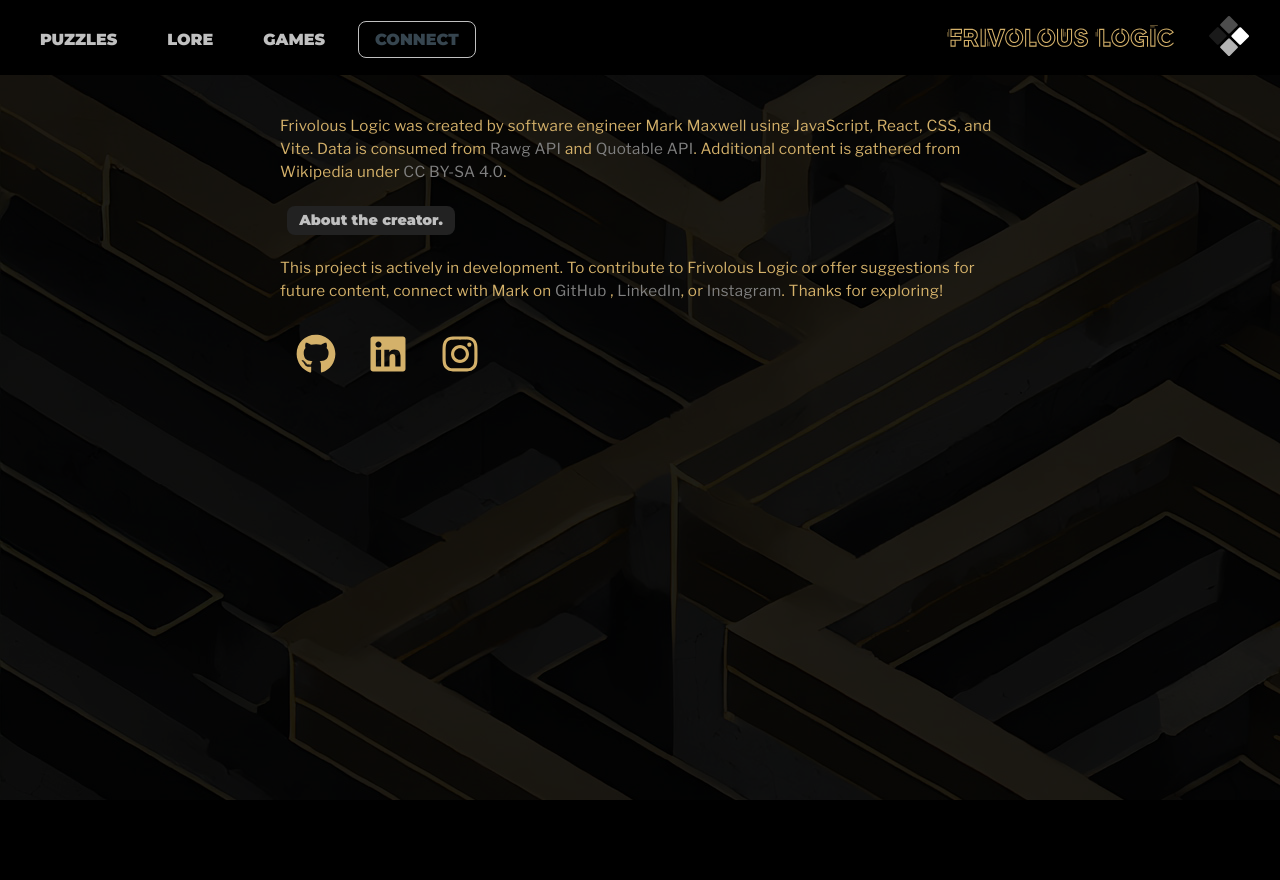
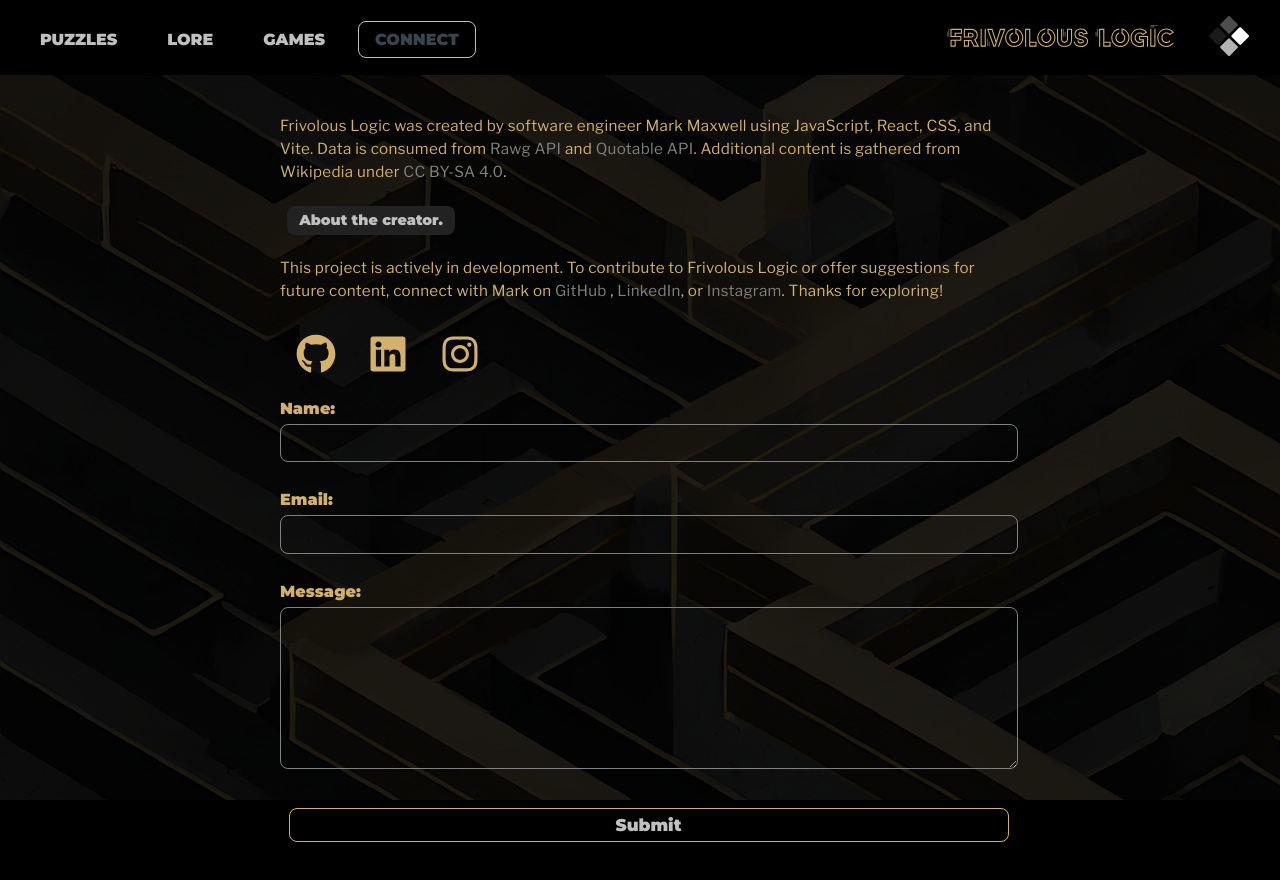
Before and after one commit to mark-mxwl/frivolous-logic, a React (Vite) app: page / in a window 1280 px wide. Both pictures are taken after a click on the button "CONNECT". Shown: the top 880 px of the page. Before the commit the page ends 800 px from the top, so only its background shows below. Built offline with nearby package versions, Linux system fonts and the light colour scheme; no server answers.

Commit message:
form fix, styles

```diff
--- a/src/components/Connect.jsx
+++ b/src/components/Connect.jsx
@@ -2,7 +2,6 @@
 import { FontAwesomeIcon } from "@fortawesome/react-fontawesome";
 import { faGithub, faInstagram, faLinkedin } from "@fortawesome/free-brands-svg-icons";
 import Form from "./Form";
-// import About from "./About";
 
 export default function DevConnect() {
   const styles = { textDecoration: "none", fontWeight: "bold" };
@@ -11,7 +10,9 @@
   return (
     <div className="page-content">
       <div className="about-overlay" style={{ visibility: `${overlay}` }}>
-        <h1 className="x-btn" onClick={() => setOverlay("hidden")}>X</h1>
+        <div style={{paddingBottom: '20px'}}>
+          <h1 className="x-btn" onClick={() => setOverlay("hidden")}>X</h1>
+        </div>
         <p style={{ marginTop: "100px" }}>
           <img className="img-about" src="images/Mark_about_pic_1.jpg" />
           <br />
@@ -105,7 +106,7 @@
             }
           />
         </div>
-        {/* <Form /> */}
+        <Form />
       </div>
     </div>
   );
--- a/src/components/Form.jsx
+++ b/src/components/Form.jsx
@@ -10,15 +10,15 @@
   const [hasSubmitted, setHasSubmitted] = useState(false);
 
   const handleChange = (event) => {
-    const { name, value } = event.target;
-    setNewUser((prev) => ({ ...prev, [name]: value }));
+    const { id, value } = event.target;
+    setNewUser((prev) => ({ ...prev, [id]: value }));
   };
 
   const handleSubmit = (event) => {
     setHasSubmitted(true);
     event.preventDefault();
-    console.log("Thanks for signing up!");
-    console.log(newUser);
+    // console.log("Thanks for the note!");
+    // console.log(newUser);
   };
 
   return !hasSubmitted ? (
@@ -26,8 +26,7 @@
       <form
         id="form"
         method="POST"
-        action={`mailto:${import.meta.env.MAILTO_RECIPIENT}`}
-        encType="multipart/form-data"
+        action={`https://formsubmit.co/${import.meta.env.MAILTO_RECIPIENT}`}
         onSubmit={handleSubmit}
       >
         <label htmlFor="name">Name: </label>
@@ -69,7 +68,7 @@
     </div>
   ) : (
     <div style={{marginTop: '100px'}}>
-      <h2 style={{color: 'silver'}}>{`Thanks for the note, ${newUser.name}!`}</h2>
+      <h2 style={{color: 'silver'}}>{`Thanks for the note!`}</h2>
     </div>
   );
 }
--- a/src/index.css
+++ b/src/index.css
@@ -235,6 +235,7 @@
   position: absolute;
   right: 0;
   margin-top: 70px;
+  margin-right: -30px;
   color: gray;
   font-size: 2em;
   cursor: crosshair;
```
